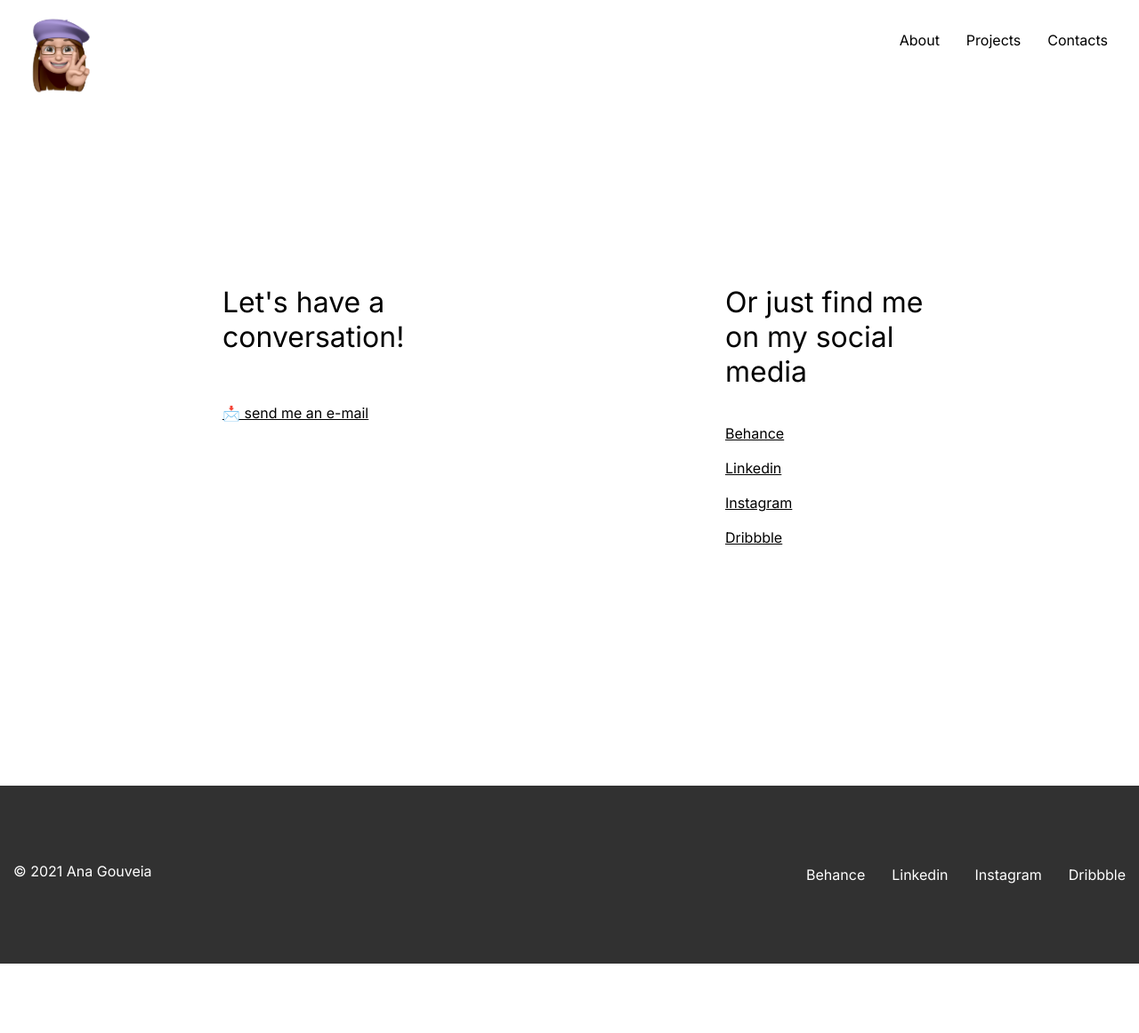
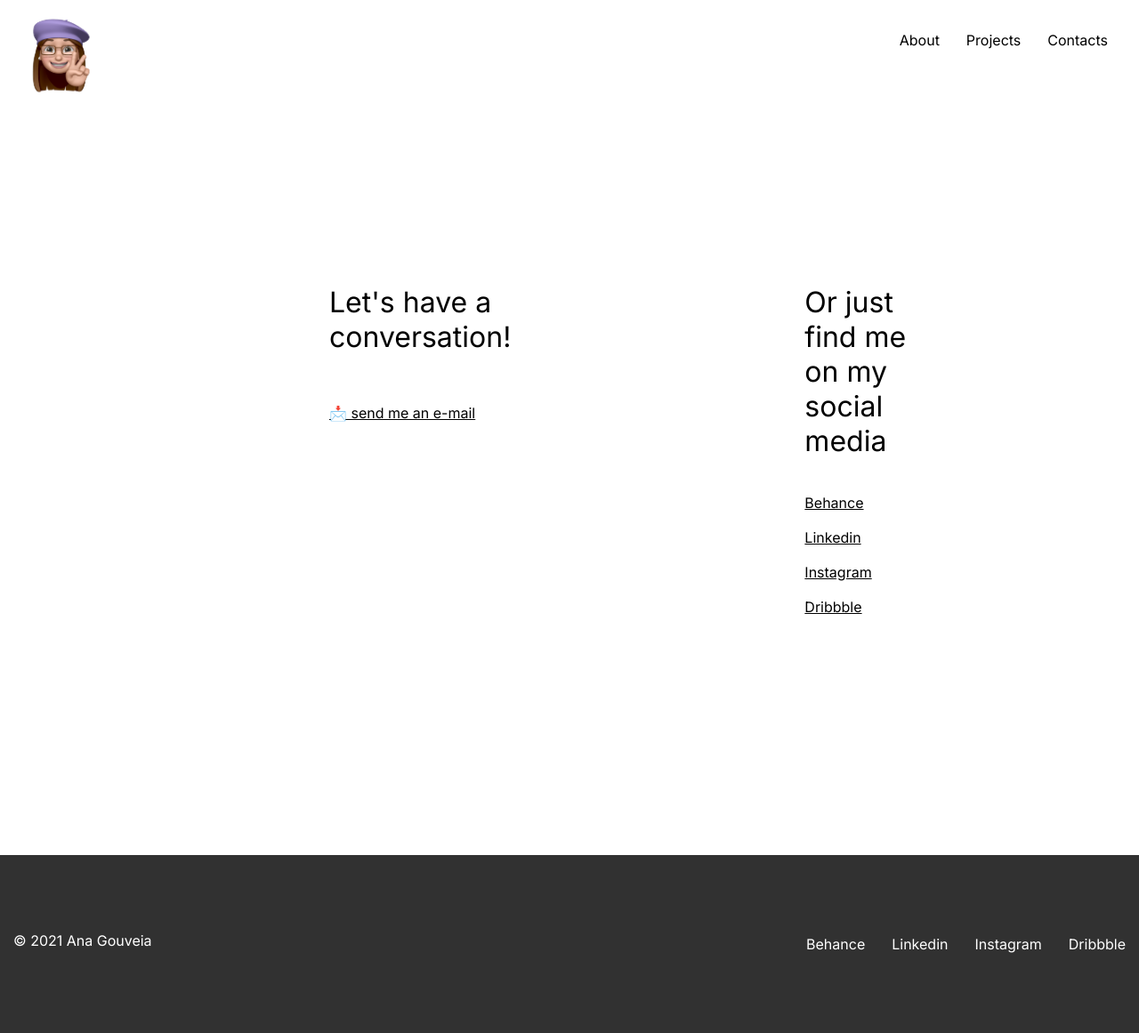
Before and after one commit to anagouveia16/projeto, a Jekyll site: the page built from my_contacts.html, in a window 1280 px wide. Shown: the whole page at 89% size. Built offline with Jekyll 4.4.1, drawn with Linux system fonts in a browser that asks for light colours; before the commit the page ends 1083 px from its top, so only the background shows below that.

Commit message:
padding-contacts-media-querie

```diff
--- a/_sass/myportfolio.scss
+++ b/_sass/myportfolio.scss
@@ -499,6 +499,7 @@ figcaption {
     .my-contacts {
         display: flex;
         margin: auto;
+        padding-left: 170px;
         .conversation {
             padding: 100px 130px 10px 200px;
             h1 {
```
